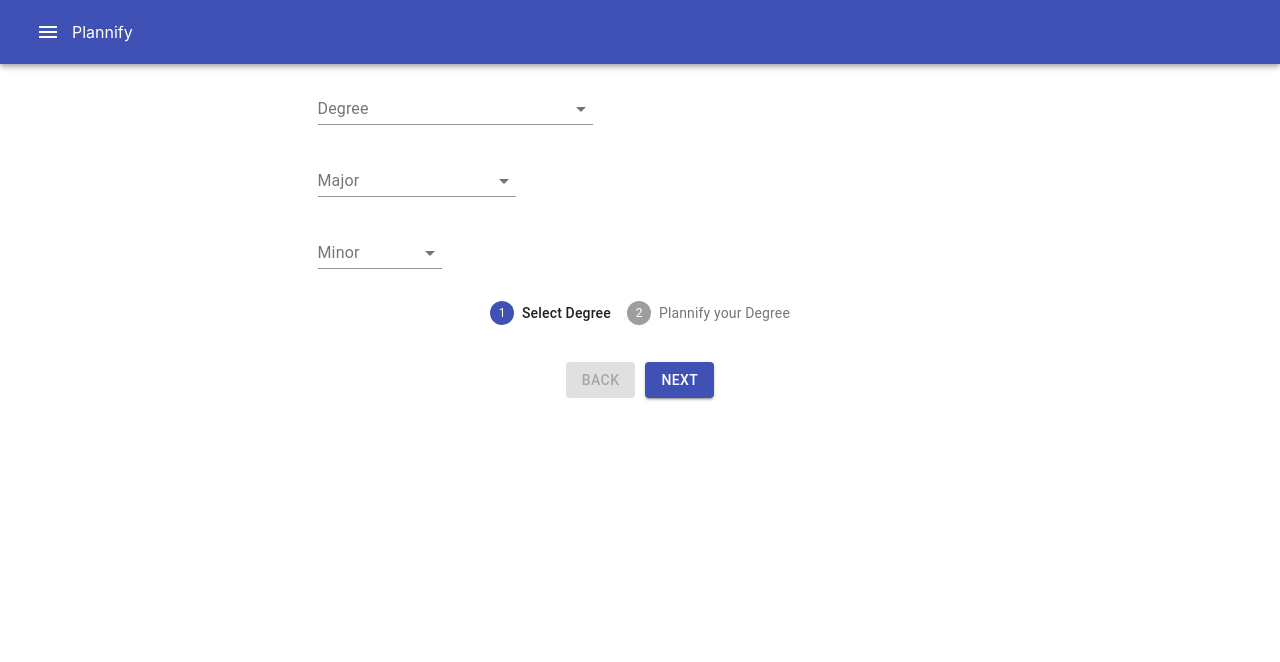
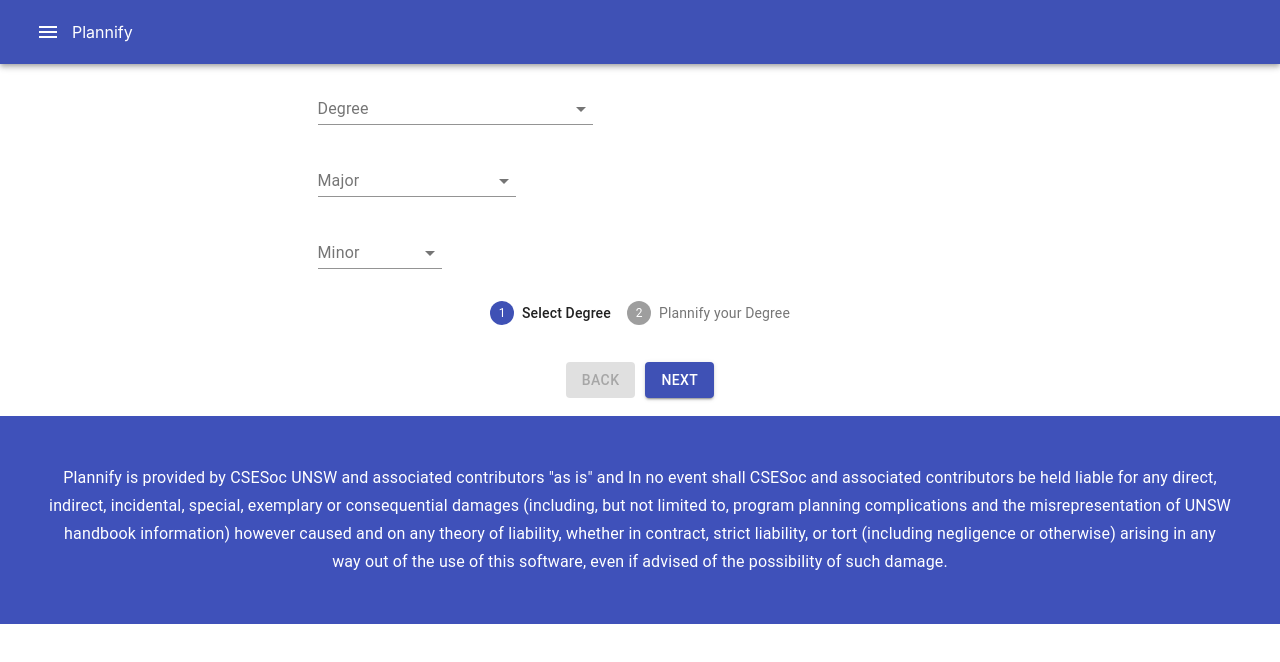
Before and after one commit to csesoc/degree-planner, a React (Create React App) app in the folder client/: page / in a window 1280 px wide. Shown: the top 662 px of the page. Built offline with nearby package versions, Linux system fonts and the light colour scheme.

Commit message:
added footer

```diff
--- a/client/src/components/common/Footer.js
+++ b/client/src/components/common/Footer.js
@@ -0,0 +1,29 @@
+import React from 'react';
+
+import Typography from '@material-ui/core/Typography';
+import { makeStyles } from '@material-ui/core/styles';
+
+import { COLORS } from '../../constants/appConstants';
+
+const useStyles = makeStyles(theme => ({
+    footer: {
+        backgroundColor: '#3F51BA',
+        color: COLORS.WHITE,
+        padding: theme.spacing(6),
+    }
+  }));
+
+const Footer = () => {
+
+    const classes = useStyles();
+
+    return (
+        <div className={classes.footer}>
+            <Typography variant="subtitle1" align="center" color="white" component="p">
+            Plannify is provided by CSESoc UNSW and associated contributors "as is" and In no event shall CSESoc and associated contributors be held liable for any direct, indirect, incidental, special, exemplary or consequential damages (including, but not limited to, program planning complications and the misrepresentation of UNSW handbook information) however caused and on any theory of liability, whether in contract, strict liability, or tort (including negligence or otherwise) arising in any way out of the use of this software, even if advised of the possibility of such damage.
+            </Typography>
+        </div>
+    );
+}
+
+export default Footer;
--- a/client/src/components/planner/Plannify.js
+++ b/client/src/components/planner/Plannify.js
@@ -8,6 +8,7 @@ import DegreeInputForm from './DegreeInputForm';
 import DegreePlanner from './DegreePlanner';
 import NavBar from '../common/NavBar';
 import { makeStyles } from '@material-ui/core/styles';
+import Footer from '../common/Footer';
 
 const useStyles = makeStyles({
     plannify: {
@@ -92,6 +93,7 @@ export default function Plannify() {
               </Grid>
             </Grid>
           </div>
+          <Footer/>
         </div>
     );
 }
```
